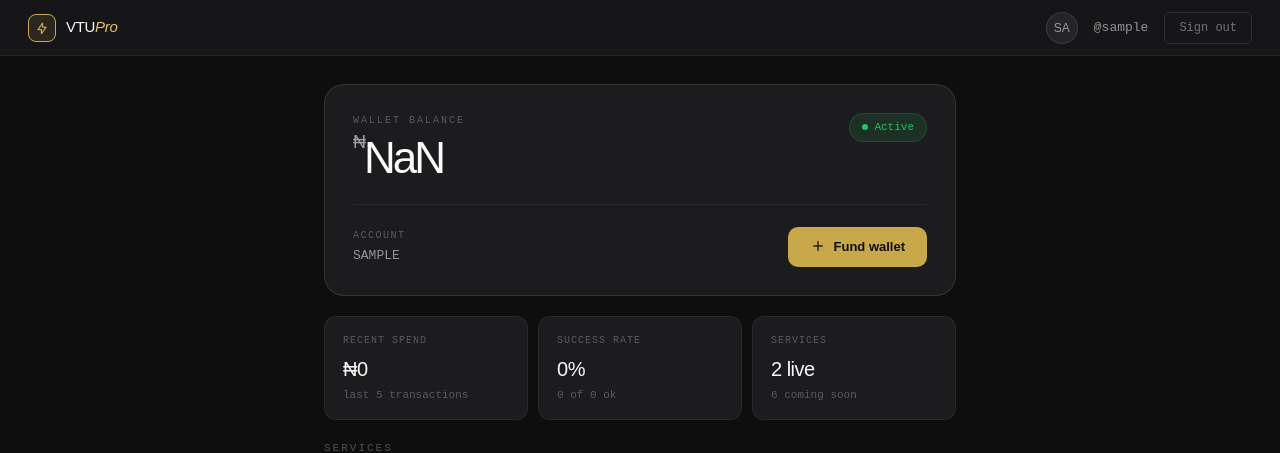
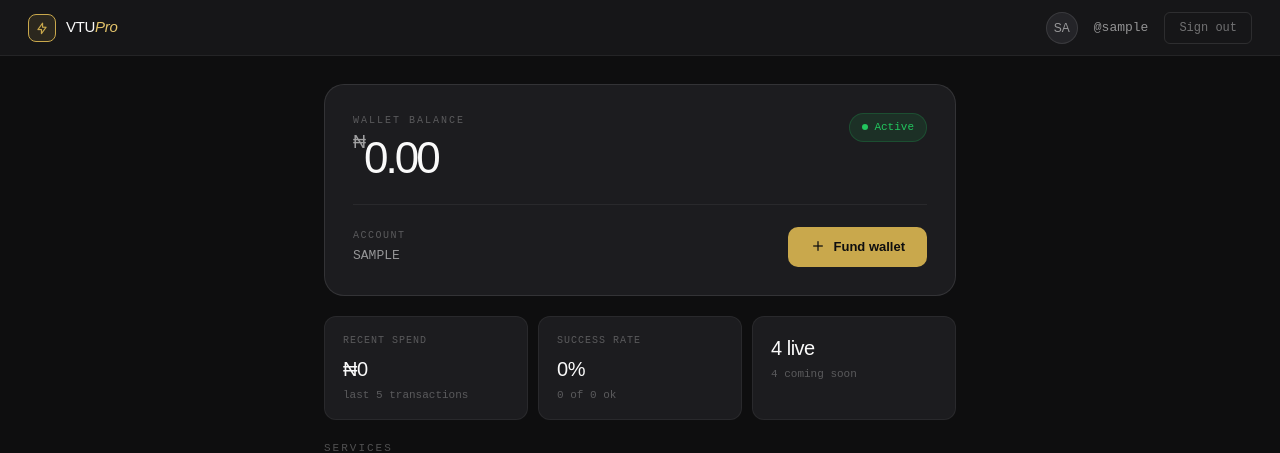
Before and after one commit to officialjohnchidera-eng/vtu-app, a React (Vite) app in the folder frontend/: page /dashboard in a window 1280 px wide. Shown: the top 453 px of the page. Built offline with nearby package versions, Linux system fonts and the light colour scheme; no server answers; sample sign-in values are in the browser's storage.

Commit message:
Add electricity frontend page

```diff
--- a/frontend/src/pages/Dashboard.jsx
+++ b/frontend/src/pages/Dashboard.jsx
@@ -151,7 +151,7 @@ export default function Dashboard() {
                             <div style={styles.eyebrow}>Wallet balance</div>
                             <div style={styles.balAmt}>
                                 <sup style={styles.balSup}>₦</sup>
-                                {Number(wallet?.balance).toLocaleString('en-NG', { minimumFractionDigits: 2 })}
+                                {Number(wallet?.balance || 0).toLocaleString('en-NG', { minimumFractionDigits: 2 })}
                             </div>
                         </div>
                         <div style={styles.badge}>
@@ -187,9 +187,8 @@ export default function Dashboard() {
                         <div style={styles.statSub}>{successCount} of {transactions.length} ok</div>
                     </div>
                     <div style={styles.stat}>
-                        <div style={styles.statLbl}>Services</div>
-                        <div style={styles.statVal}>2 live</div>
-                        <div style={styles.statSub}>6 coming soon</div>
+                        <div style={styles.statVal}>{SERVICES.filter(s => s.live).length} live</div>
+<div style={styles.statSub}>{SERVICES.filter(s => !s.live).length} coming soon</div>
                     </div>
                 </div>
 
```
